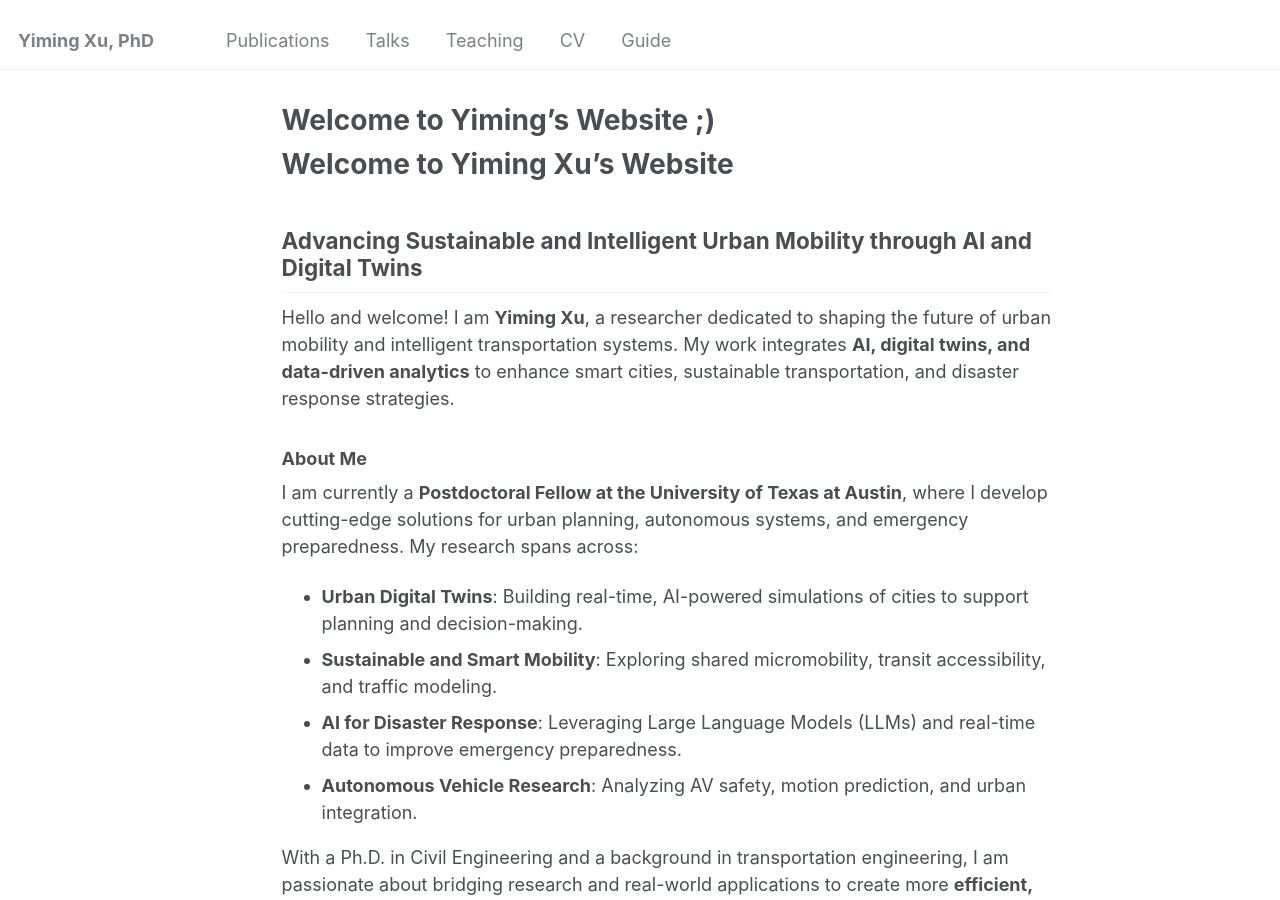
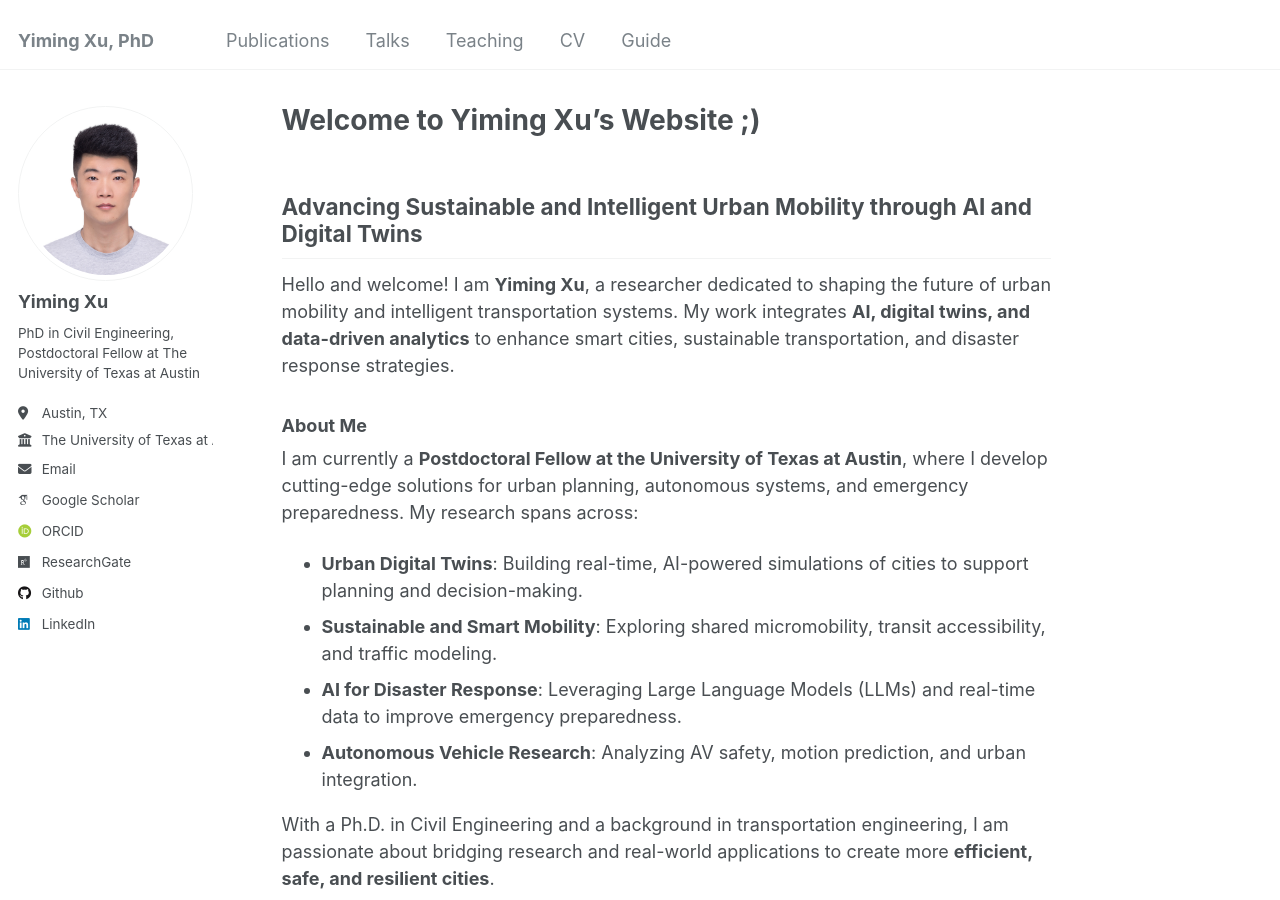
Before and after one commit to xuyimingxym/xuyimingxym.github.io, a Jekyll site: the page built from _pages/about.md, in a window 1280 px wide and 900 px high. Built offline with Jekyll 4.4.1, drawn with Linux system fonts in a browser that asks for light colours; some web fonts are replaced.

Commit message:
Update about.md

```diff
--- a/_pages/about.md
+++ b/_pages/about.md
@@ -1,13 +1,12 @@
 ---
 permalink: /
-title: "Welcome to Yiming's Website ;)"
-author_profile: false
+title: "Welcome to Yiming Xu's Website ;)"
+author_profile: True
 redirect_from:
   - /about/
   - /about.html
 ---
 
-# Welcome to Yiming Xu's Website
 
 ## Advancing Sustainable and Intelligent Urban Mobility through AI and Digital Twins
 
```
